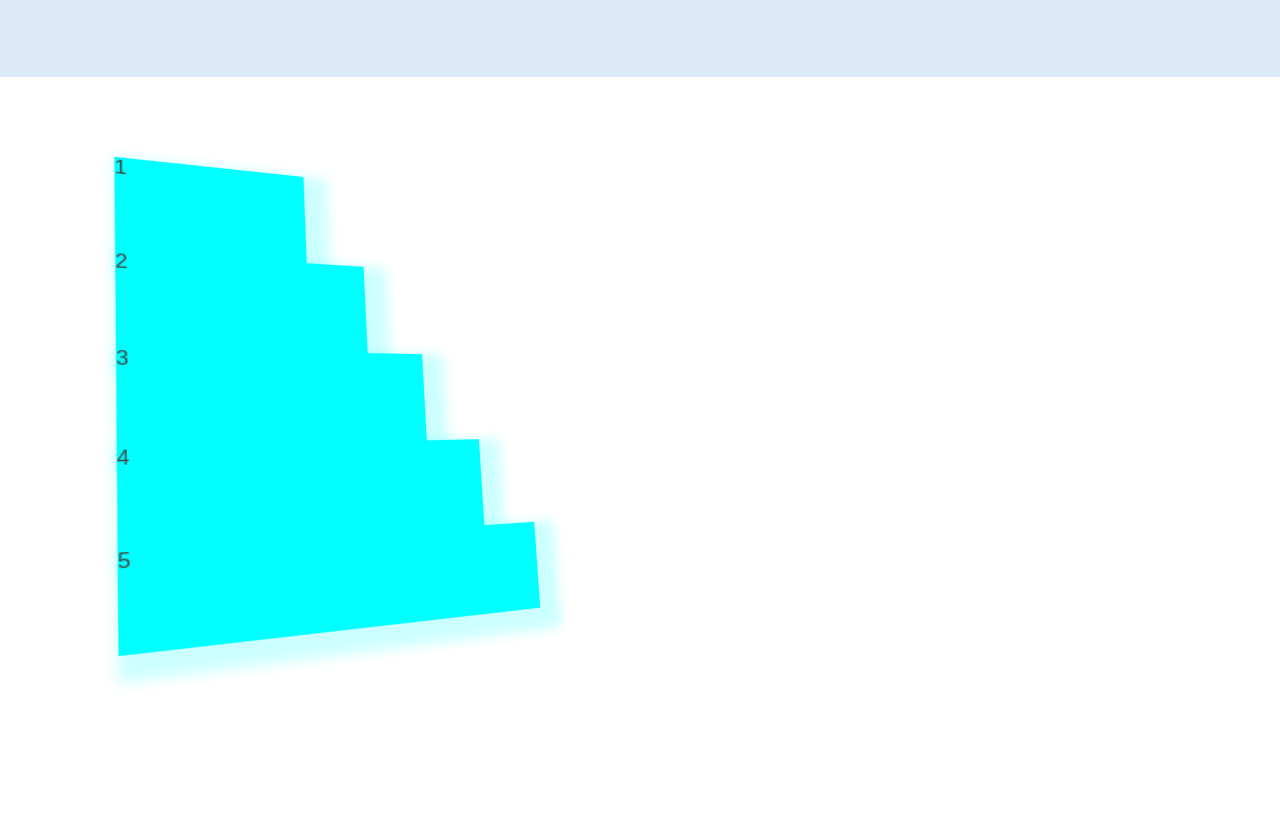
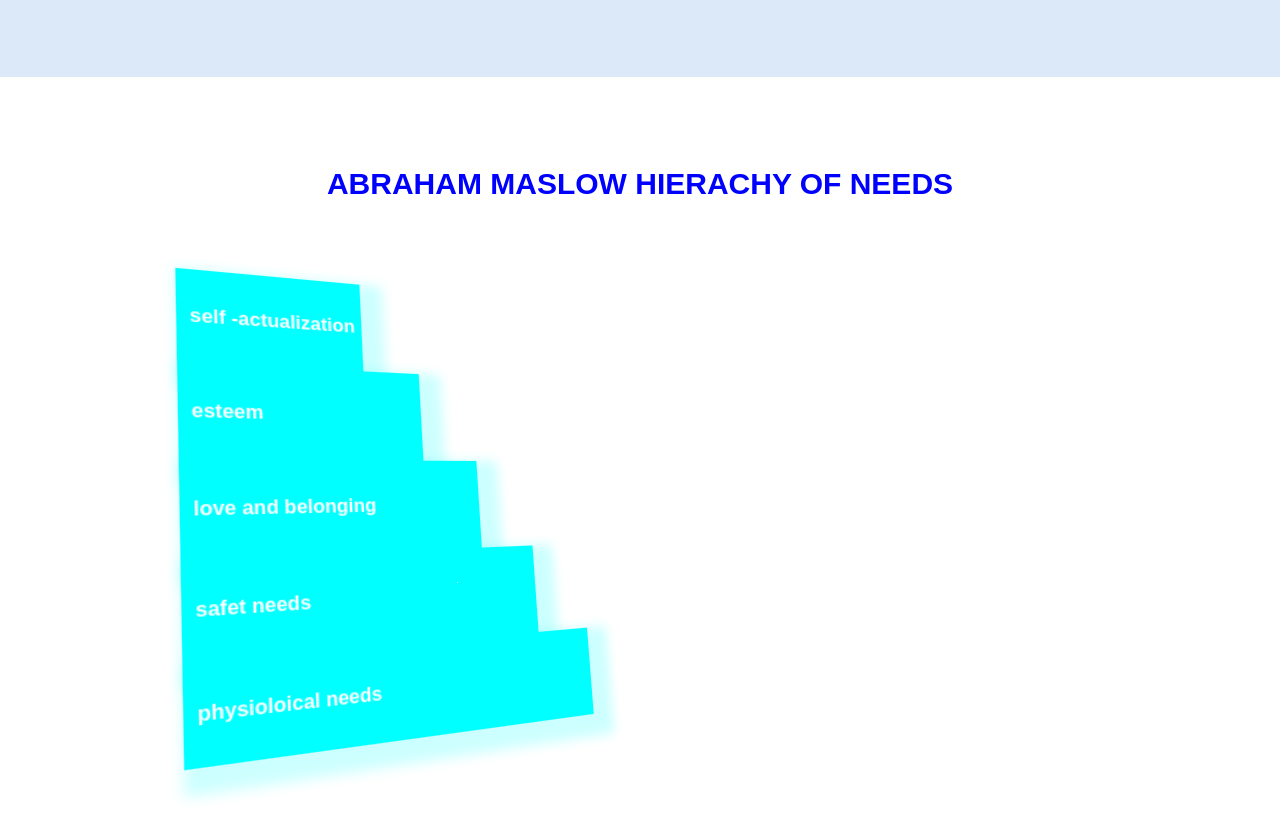
Before and after one commit to dayframs/flipcard, a plain HTML site: page index.html in a window 1280 px wide. Shown: the part 785-1624 px from the top of the page. Before the commit the page ends 1508 px from the top, so only its background shows below. Drawn offline with Linux system fonts and the light colour scheme.

Commit message:
steps updated

```diff
--- a/flipcard.css
+++ b/flipcard.css
@@ -169,6 +169,7 @@ p {
     background-size: cover;
     background-repeat: no-repeat;
     overflow-x: hidden;
+    border-radius: 10px 10px 0 0;
 }
 .front .top {
     width: 100%;
@@ -191,7 +192,7 @@ p {
     background-color: white;
     border-radius: 10px;
     display: grid;
-    grid-template-rows: 100px 80px auto 50px;
+    grid-template-rows: 110px 80px auto 50px;
 }
 .front img {
     width: 120px;
@@ -256,21 +257,33 @@ p {
     transform-style: preserve-3d;
     padding: 60px;
 }
+.steps h2 {
+    color: blue;
+    text-transform: uppercase;
+    text-align: center;
+    font-size: 30px;
+}
 .steps1{
-    margin: auto;
+    margin: 40px auto;
     width: 900px;
     padding: 60px 30px;
     background-color: white;
     transform: rotateY(30deg) rotateX(10deg);
     transform-style: preserve-3d;
     transition: all 0.15s;
-    margin-left: 80px;
+    /* margin-left: 80px; */
 }
 .box1, .box2, .box3, .box4, .box5 {
     height: 80px;
     background-color: aqua;
     transform-style: preserve-3d;
     box-shadow: 10px 10px 10px 10px rgb(0, 255, 255, 0.2);
+    display: flex;
+    align-items: center;
+    justify-content: left;
+    padding-left: 10px;
+    color: white;
+    font-weight: 600;
 }
 .box5 {
     width: 350px;
--- a/index.html
+++ b/index.html
@@ -137,12 +137,13 @@
         </section>
     </section>
     <section class="steps">
+        <h2>Abraham Maslow Hierachy of needs</h2>
         <div class="steps1">
-            <div class="box1">1</div>
-            <div class="box2">2</div>
-            <div class="box3">3</div>
-            <div class="box4">4</div>
-            <div class="box5">5</div>
+            <div class="box1">self -actualization</div>
+            <div class="box2">esteem</div>
+            <div class="box3">love and belonging</div>
+            <div class="box4">safet needs</div>
+            <div class="box5">physioloical needs</div>
         </div>
     </section>
 </body>
```
